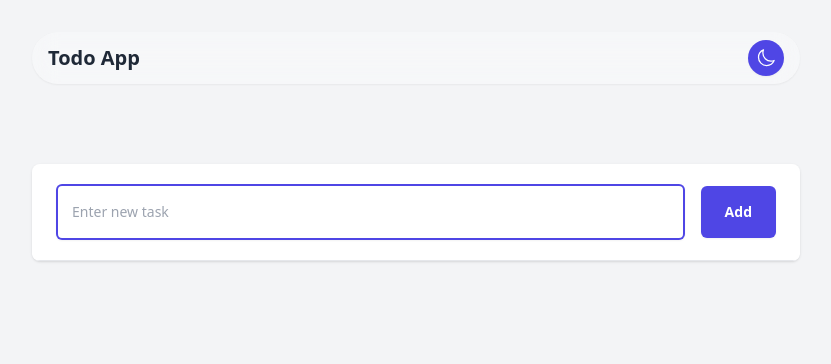
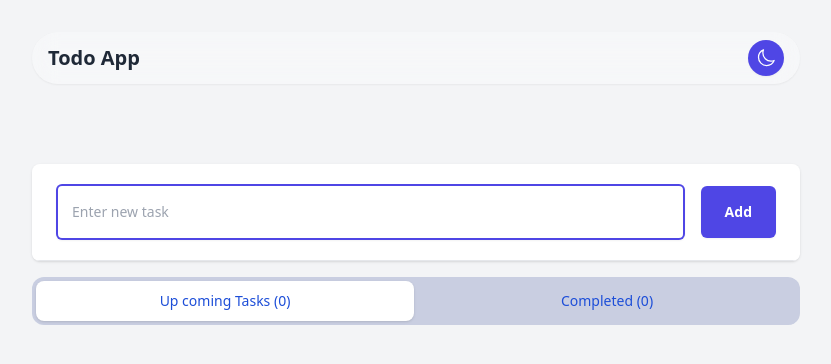
Before and after one commit to sharpshooter90/react-todo, a React (Vite) app: page / in a window 1280 px wide. Shown: the top 364 px of the page, without its empty margins (224-1055 px from the left). Built offline with nearby package versions, Linux system fonts and the light colour scheme.

Commit message:
added tabs for completed up coming tasks

```diff
--- a/src/App.jsx
+++ b/src/App.jsx
@@ -2,6 +2,7 @@ import { useState } from "react";
 import { ToastContainer, toast, Slide } from "react-toastify";
 import { motion } from "framer-motion";
 import "react-toastify/dist/ReactToastify.css";
+import { Tab } from "@headlessui/react";
 
 // custom components
 import NewTaskForm from "./components/NewTaskForm";
@@ -115,6 +116,10 @@ function App() {
     setPreviousFocusEl(document.activeElement);
   };
 
+  function classNames(...classes) {
+    return classes.filter(Boolean).join(" ");
+  }
+
   return (
     <div className="bg-gray-100 dark:bg-slate-800 h-full">
       <div className="mx-auto max-w-7xl px-4 sm:px-6 lg:px-8 h-full">
@@ -129,22 +134,39 @@ function App() {
             />
           )}
           <NewTaskForm addTask={addTask} />
-          {tasks.length > 0 && (
-            <div className="mt-4">
-              {incompleteTasks && (
-                <div className="mt-4">
-                  <motion.div
-                    layout
-                    className="mb-4 text-gray-800 dark:text-white text-2xl font-bold"
-                  >
-                    Up coming Tasks
-                    {incompleteTasks.length === 0 && (
-                      <div className="text-gray-500 dark:text-gray-400 text-lg">
-                        No up coming tasks
-                      </div>
-                    )}
-                  </motion.div>
 
+          <div className="mt-4">
+            <Tab.Group>
+              <Tab.List className="flex space-x-1 rounded-xl bg-blue-900/20 p-1">
+                <Tab
+                  className={({ selected }) =>
+                    classNames(
+                      "w-full rounded-lg py-2.5 text-sm font-medium leading-5 text-blue-700",
+                      "ring-white ring-opacity-60 ring-offset-2 ring-offset-blue-400 focus:outline-none focus:ring-2",
+                      selected
+                        ? "bg-white dark:bg-slate-900 shadow"
+                        : "text-blue-100 hover:bg-white/[0.12] hover:text-white"
+                    )
+                  }
+                >
+                  Up coming Tasks ({incompleteTasks.length})
+                </Tab>
+                <Tab
+                  className={({ selected }) =>
+                    classNames(
+                      "w-full rounded-lg py-2.5 text-sm font-medium leading-5 text-blue-700",
+                      "ring-white ring-opacity-60 ring-offset-2 ring-offset-blue-400 focus:outline-none focus:ring-2",
+                      selected
+                        ? "bg-white  dark:bg-slate-900 shadow"
+                        : "text-blue-100 hover:bg-white/[0.12] hover:text-white"
+                    )
+                  }
+                >
+                  Completed ({completedTasks.length})
+                </Tab>
+              </Tab.List>
+              <Tab.Panels className="mt-2">
+                <Tab.Panel className="rounded-xlp-3 ring-white ring-opacity-60 ring-offset-2 ring-offset-blue-400 focus:outline-none focus:ring-2">
                   <motion.div layout>
                     <TaskList
                       tasks={incompleteTasks}
@@ -154,22 +176,8 @@ function App() {
                       enterEditMode={enterEditMode}
                     />
                   </motion.div>
-                </div>
-              )}
-              {completedTasks && (
-                <div className="mt-4">
-                  <motion.div
-                    layout
-                    className="mb-4 text-gray-800 dark:text-white text-2xl font-bold"
-                  >
-                    Completed
-                    {completedTasks.length === 0 && (
-                      <div className="text-gray-500 dark:text-gray-400 text-lg">
-                        No completed tasks
-                      </div>
-                    )}
-                  </motion.div>
-
+                </Tab.Panel>
+                <Tab.Panel className="rounded-xl ring-white ring-opacity-60 ring-offset-2 ring-offset-blue-400 focus:outline-none focus:ring-2">
                   <motion.div layout>
                     <TaskList
                       tasks={completedTasks}
@@ -179,10 +187,10 @@ function App() {
                       enterEditMode={enterEditMode}
                     />
                   </motion.div>
-                </div>
-              )}
-            </div>
-          )}
+                </Tab.Panel>
+              </Tab.Panels>
+            </Tab.Group>
+          </div>
         </div>
       </div>
       <ToastContainer />
```
